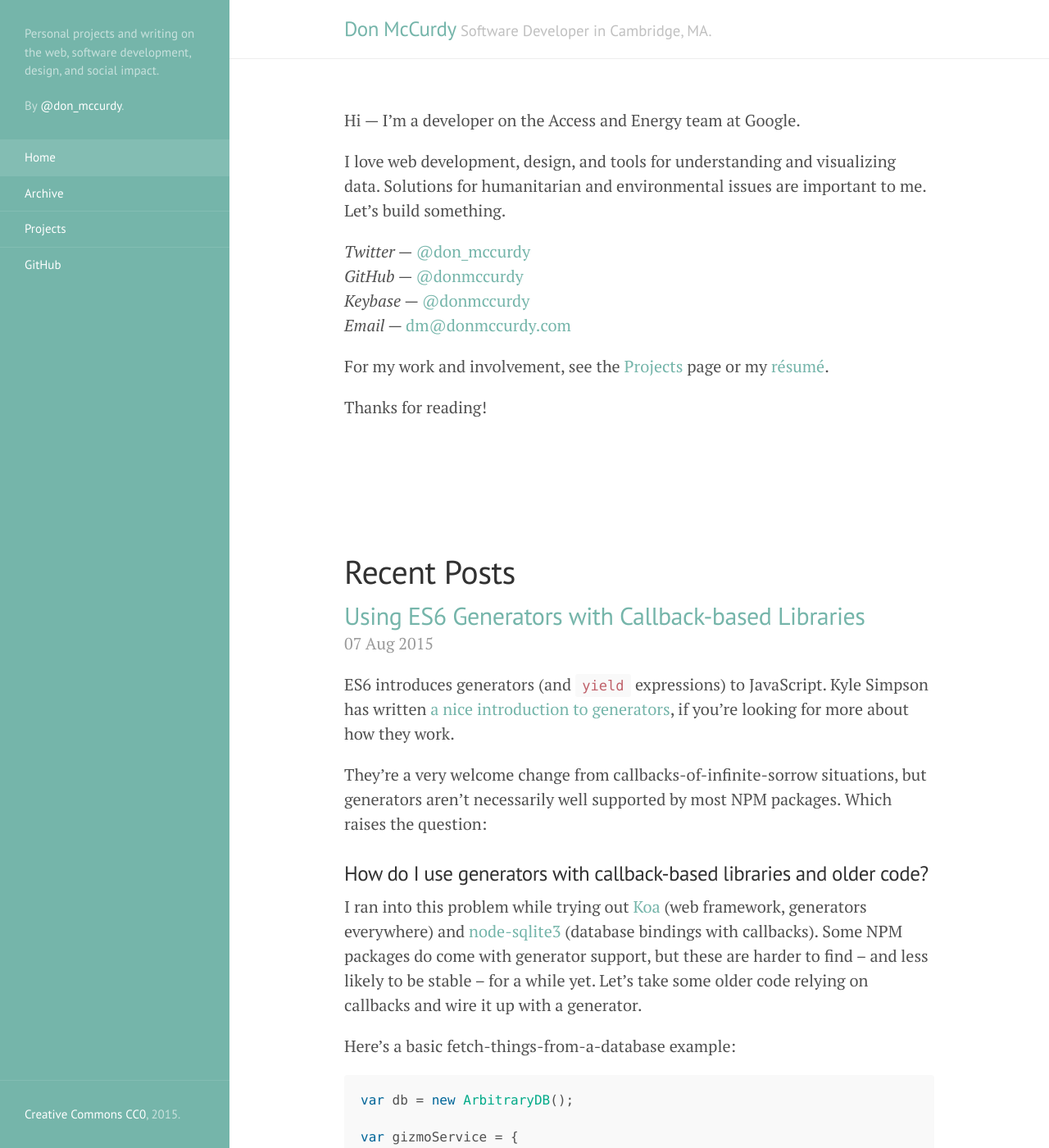
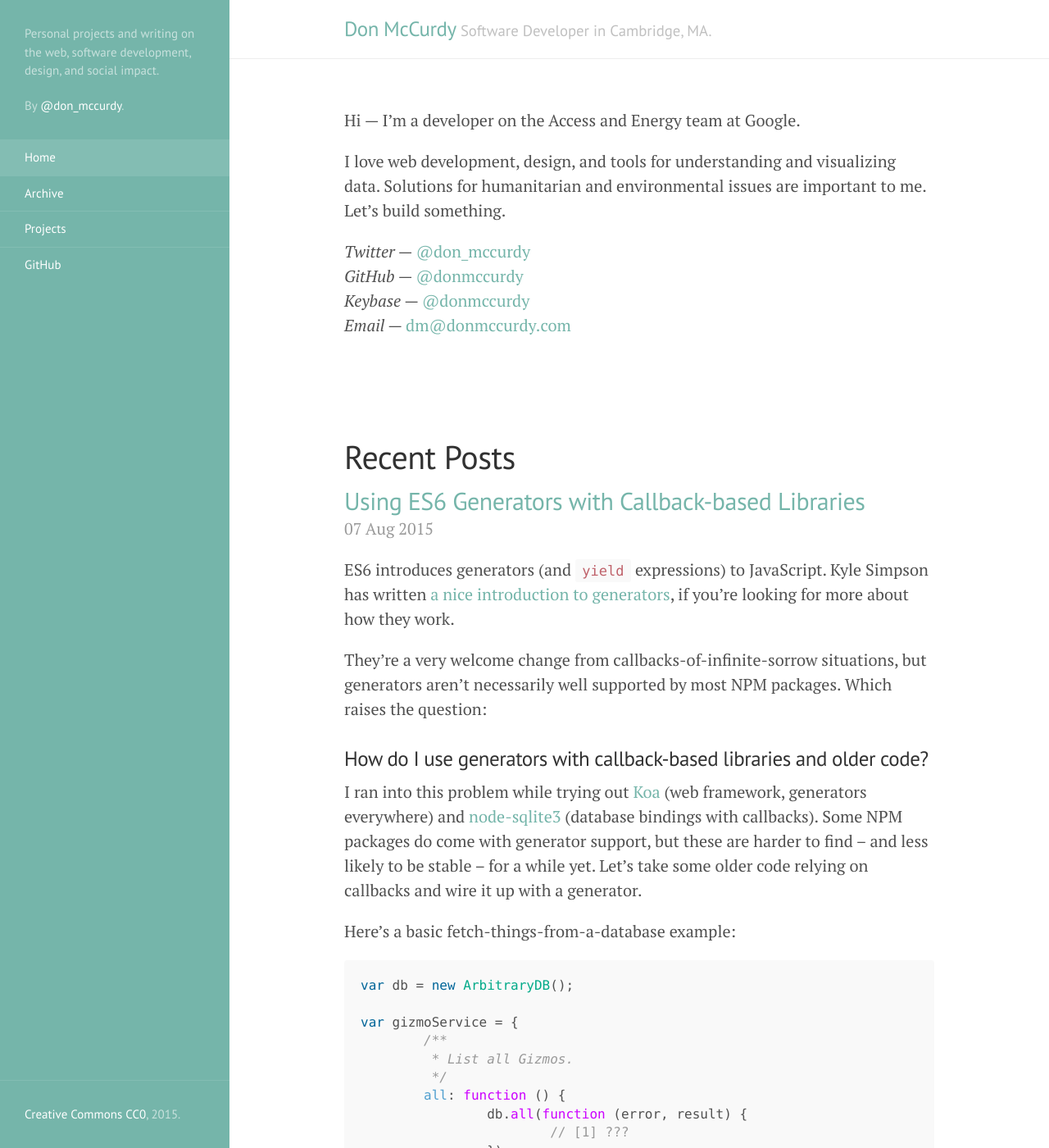
Before and after one commit to donmccurdy/blog, a Jekyll site: the page built from index.html, in a window 1280 px wide and 1400 px high. Shown: the whole window at 82% size. Built offline with Jekyll 4.4.1, drawn with Linux system fonts in a browser that asks for light colours; Markdown is read by kramdown in place of the engine named in the settings; the list of posts is cut into pages by our own code.

Commit message:
cleanup index header

```diff
--- a/_includes/about.md
+++ b/_includes/about.md
@@ -11,7 +11,3 @@ I love web development, design, and tools for understanding and visualizing data
 *GitHub* — [@donmccurdy](https://github.com/donmccurdy)
 *Keybase* — [@donmccurdy](https://keybase.io/donmccurdy)
 *Email* — [dm@donmccurdy.com](mailto:dm@donmccurdy.com)
-
-For my work and involvement, see the [Projects](/projects) page or my <a href="https://dl.dropboxusercontent.com/u/42869844/LTS/Don%20McCurdy%20-%20Resume%202015.pdf" rel="nofollow">résumé</a>.
-
-Thanks for reading!
--- a/public/css/lanyon.css
+++ b/public/css/lanyon.css
@@ -495,5 +495,11 @@ a.pagination-item:hover {
 }
 
 .index-about {
-  margin-bottom: 8em;
+  margin-bottom: 3em;
 }
+
+@media (min-width: 48em) {
+  .index-about {
+    margin-bottom: 6em;
+  }
+}
```
